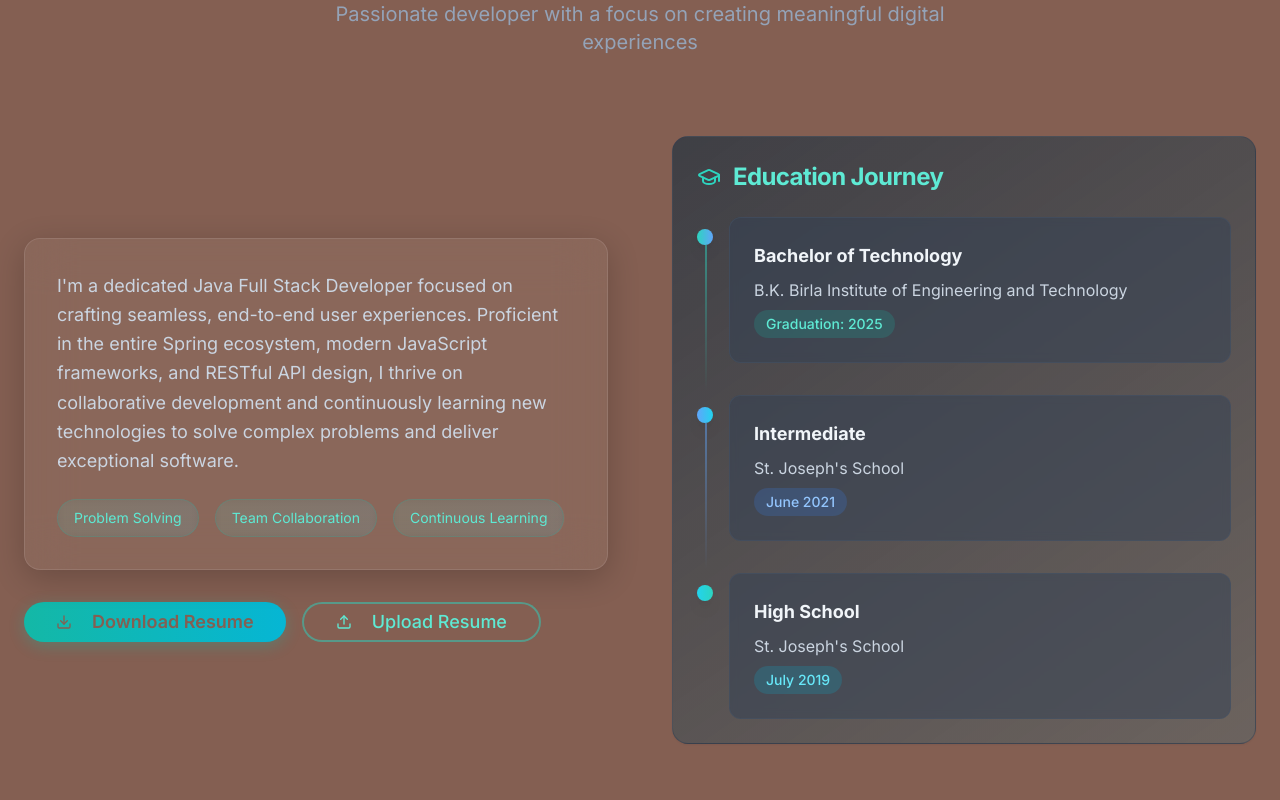
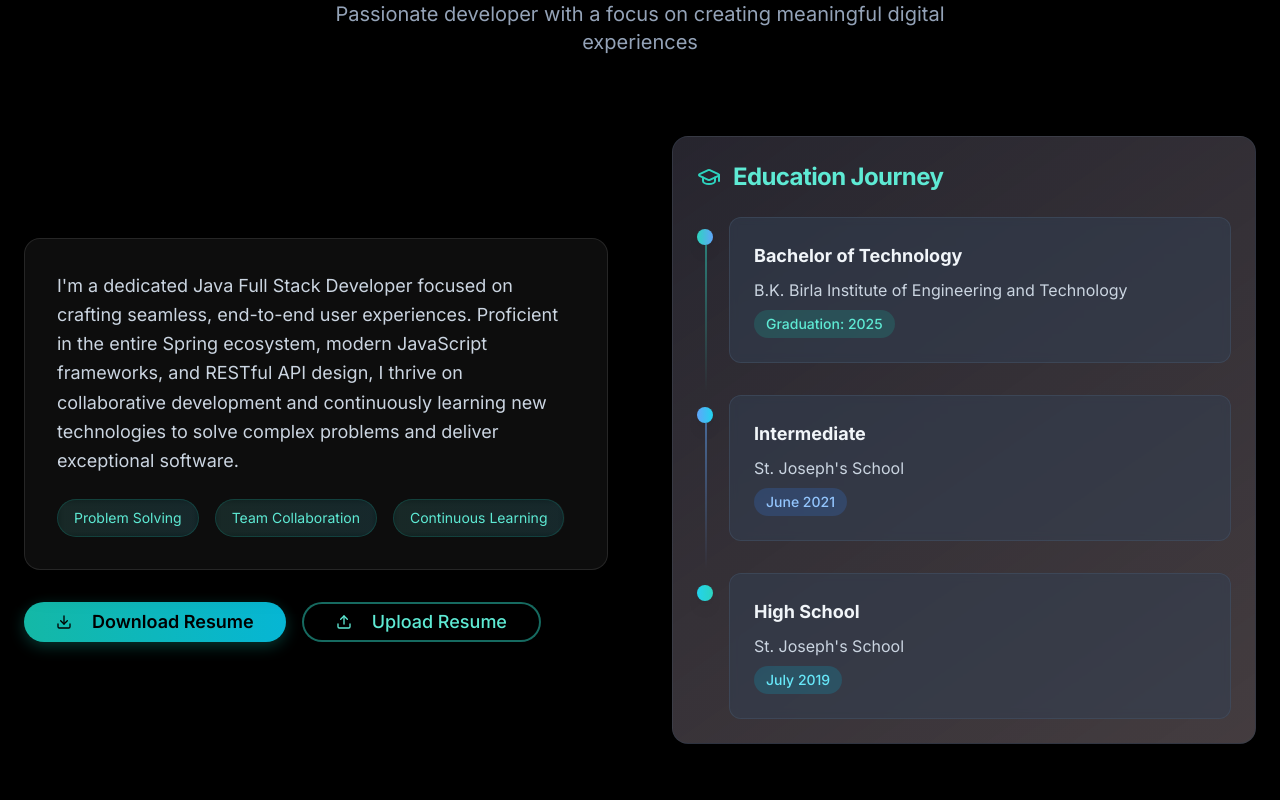
Before and after one commit to ShivamSinghYadav25/java-stack-shivam-portfolio, a React (Vite) app: page / in a window 1280 px wide. Shown: the part 980-1780 px from the top of the page. Built offline with nearby package versions, Linux system fonts and the light colour scheme.

Commit message:
Change background color to black
Update the background color to black.

```diff
--- a/src/components/HeroSection.tsx
+++ b/src/components/HeroSection.tsx
@@ -1,4 +1,3 @@
-
 import React from 'react';
 import { Button } from '@/components/ui/button';
 
@@ -10,7 +9,7 @@ interface HeroSectionProps {
 const HeroSection = ({ typedText, scrollToSection }: HeroSectionProps) => {
   return (
     <section id="home" className="min-h-screen flex items-center justify-center relative overflow-hidden">
-      <div className="absolute inset-0 bg-gradient-to-br from-slate-900 via-slate-800 to-slate-900"></div>
+      <div className="absolute inset-0 bg-gradient-to-br from-black via-gray-900 to-black"></div>
       <div className="container mx-auto px-6 text-center relative z-10">
         <div className="animate-fade-in">
           <div className="w-56 h-56 mx-auto mb-12 rounded-full overflow-hidden border-4 border-teal-400/30 animate-float relative">
--- a/src/index.css
+++ b/src/index.css
@@ -1,3 +1,4 @@
+
 @tailwind base;
 @tailwind components;
 @tailwind utilities;
@@ -5,32 +6,32 @@
 /* Modern teal-blue gradient theme */
 @layer base {
   :root {
-    --background: 15 23 42;
+    --background: 0 0 0;
     --foreground: 241 245 249;
 
-    --card: 30 41 59;
+    --card: 17 24 39;
     --card-foreground: 241 245 249;
 
-    --popover: 30 41 59;
+    --popover: 17 24 39;
     --popover-foreground: 241 245 249;
 
     --primary: 20 184 166;
-    --primary-foreground: 15 23 42;
+    --primary-foreground: 0 0 0;
 
-    --secondary: 51 65 85;
+    --secondary: 31 41 55;
     --secondary-foreground: 241 245 249;
 
-    --muted: 51 65 85;
+    --muted: 31 41 55;
     --muted-foreground: 148 163 184;
 
     --accent: 6 182 212;
-    --accent-foreground: 15 23 42;
+    --accent-foreground: 0 0 0;
 
     --destructive: 220 38 38;
     --destructive-foreground: 248 250 252;
 
-    --border: 51 65 85;
-    --input: 51 65 85;
+    --border: 31 41 55;
+    --input: 31 41 55;
     --ring: 20 184 166;
 
     --radius: 1rem;
@@ -43,8 +44,8 @@
   }
 
   body {
-    @apply bg-slate-900 text-slate-100 font-inter;
-    background: linear-gradient(135deg, #0f172a 0%, #1e293b 50%, #0f172a 100%);
+    @apply bg-black text-slate-100 font-inter;
+    background: linear-gradient(135deg, #000000 0%, #111827 50%, #000000 100%);
     min-height: 100vh;
   }
 
@@ -70,21 +71,21 @@
   }
 
   .card-modern {
-    @apply bg-slate-800/80 border border-slate-700/50 backdrop-blur-xl rounded-2xl;
-    background: linear-gradient(145deg, rgba(30, 41, 59, 0.8), rgba(51, 65, 85, 0.6));
-    box-shadow: 0 10px 30px rgba(0, 0, 0, 0.3);
+    @apply bg-gray-900/80 border border-gray-700/50 backdrop-blur-xl rounded-2xl;
+    background: linear-gradient(145deg, rgba(17, 24, 39, 0.8), rgba(31, 41, 55, 0.6));
+    box-shadow: 0 10px 30px rgba(0, 0, 0, 0.5);
     transition: all 0.3s ease;
   }
 
   .card-modern:hover {
     transform: translateY(-8px);
-    box-shadow: 0 20px 40px rgba(0, 0, 0, 0.4);
+    box-shadow: 0 20px 40px rgba(0, 0, 0, 0.6);
     border-color: rgba(20, 184, 166, 0.5);
   }
 
   .glass-effect {
     @apply bg-white/5 backdrop-blur-xl border border-white/10 rounded-2xl;
-    box-shadow: 0 8px 32px rgba(0, 0, 0, 0.2);
+    box-shadow: 0 8px 32px rgba(0, 0, 0, 0.4);
   }
 
   .floating-animation {
```
